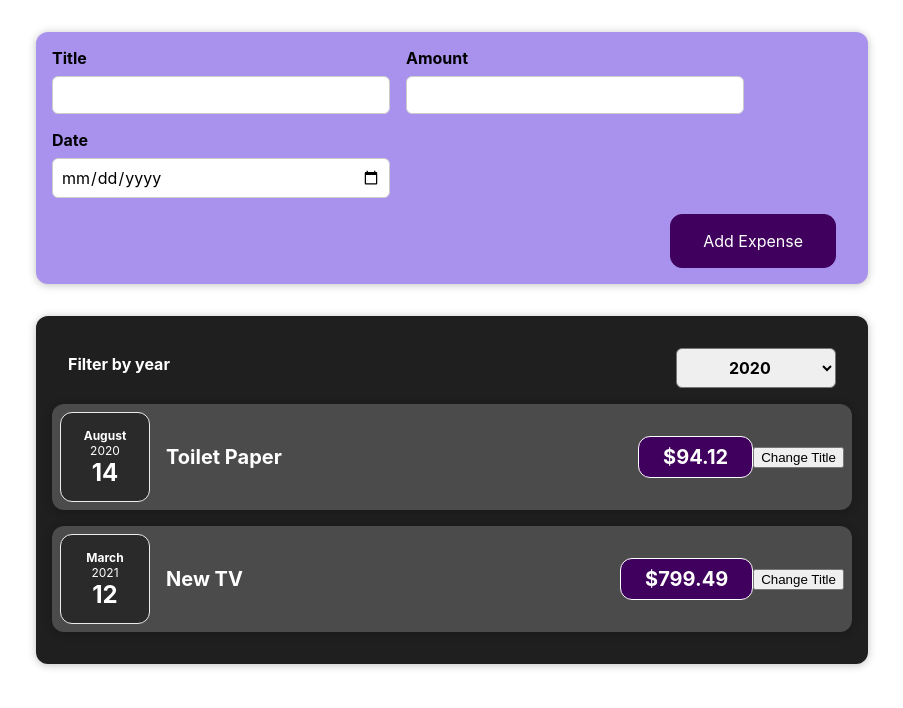
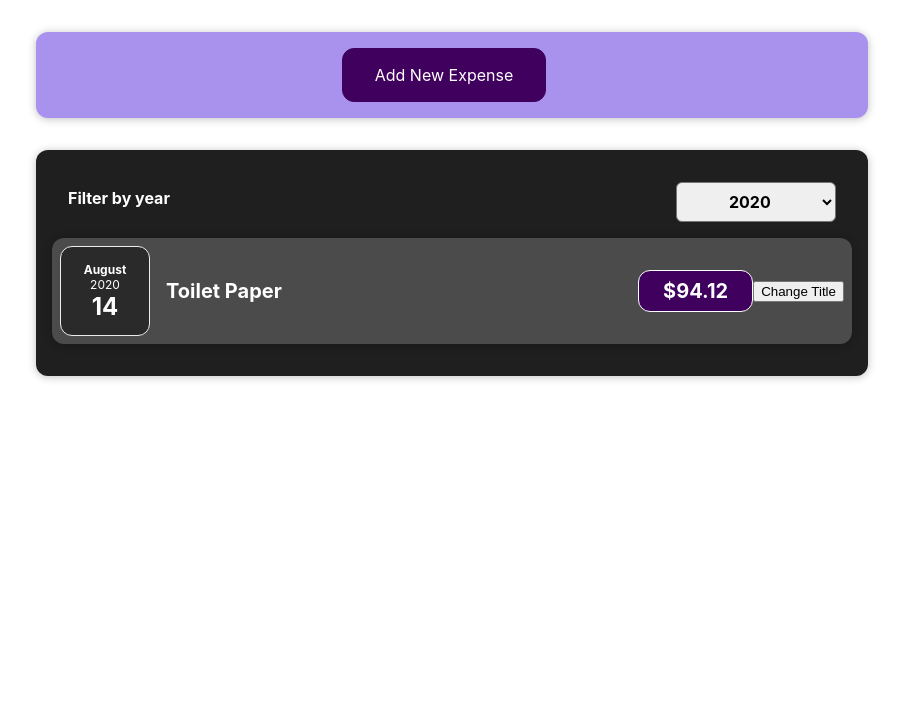
Before and after one commit to jiyoungbkim/react-complete-guide, a React (Create React App) app: page / in a window 1280 px wide. Shown: the top 708 px of the page, without its empty margins (188-1091 px from the left). Built offline with nearby package versions, Linux system fonts and the light colour scheme.

Commit message:
65-74: conditional rendering

```diff
--- a/src/App.js
+++ b/src/App.js
@@ -1,8 +1,8 @@
+import React, { useState } from "react";
 import Expenses from "./components/Expenses/Expenses";
 import NewExpense from "./components/NewExpense/NewExpense";
 
-function App() {
-  const expenses = [
+const DUMMY_EXPENSES = [
   {
     id: "e1",
     title: "Toilet Paper",
@@ -24,9 +24,16 @@
   },
 ];
 
+function App() {
+  const [expenses, setExpenses] = useState(DUMMY_EXPENSES);
+
   const addExpenseHandler = (expense) => {
     console.log("In App.js");
     console.log(expense);
+    setExpenses((prev) => {
+      console.log(Object.values(prev));
+      return [expense, ...prev];
+    });
   };
 
   return (
--- a/src/components/Expenses/ExpenseItem.js
+++ b/src/components/Expenses/ExpenseItem.js
@@ -14,6 +14,7 @@
   };
 
   return (
+    <li>
       <Card className="expense-item">
         <ExpenseDate date={props.date} />
         <div className="expense-item__description">
@@ -22,6 +23,7 @@
         </div>
         <button onClick={clickHandler}>Change Title</button>
       </Card>
+    </li>
   );
 }
 
--- a/src/components/Expenses/Expenses.js
+++ b/src/components/Expenses/Expenses.js
@@ -1,8 +1,8 @@
 import React, { useState } from "react";
 import Card from "../UI/Card";
-import ExpenseItem from "./ExpenseItem";
 import "./Expenses.css";
 import ExpensesFilter from "./ExpensesFilter";
+import ExpensesList from "./ExpensesList";
 
 function Expenses(props) {
   const [filteredYear, setFilteredYear] = useState("2020");
@@ -11,6 +11,10 @@
     setFilteredYear(seletedYear);
   };
 
+  const filteredExpenses = props.items.filter(
+    (expense) => expense.date.getFullYear().toString() === filteredYear
+  );
+
   return (
     <div>
       <Card className="expenses">
@@ -18,16 +22,7 @@
           selected={filteredYear}
           onChangeFilter={filterChangeHandler}
         />
-        <ExpenseItem
-          title={props.items[0].title}
-          amount={props.items[0].amount}
-          date={props.items[0].date}
-        />
-        <ExpenseItem
-          title={props.items[1].title}
-          amount={props.items[1].amount}
-          date={props.items[1].date}
-        />
+        <ExpensesList items={filteredExpenses} />
       </Card>
     </div>
   );
--- /dev/null
+++ b/src/components/Expenses/ExpensesList.css
@@ -0,0 +1,9 @@
+.expenses-list {
+  list-style: none;
+  padding: 0;
+}
+
+.expenses-list__fallback {
+  color: white;
+  text-align: center;
+}
--- /dev/null
+++ b/src/components/Expenses/ExpensesList.js
@@ -0,0 +1,24 @@
+import React from "react";
+import ExpenseItem from "./ExpenseItem";
+import "./ExpensesList.css";
+
+const ExpensesList = (props) => {
+  if (props.items.length === 0) {
+    return <h2 className="expenses-list__fallback">Found no expenses.</h2>;
+  }
+
+  return (
+    <ul className="expenses-list">
+      {props.items.map((expense) => (
+        <ExpenseItem
+          key={expense.id}
+          title={expense.title}
+          amount={expense.amount}
+          date={expense.date}
+        />
+      ))}
+    </ul>
+  );
+};
+
+export default ExpensesList;
--- a/src/components/NewExpense/ExpenseForm.css
+++ b/src/components/NewExpense/ExpenseForm.css
@@ -4,6 +4,10 @@
   gap: 1rem;
   margin-bottom: 1rem;
   text-align: left;
+}
+
+.center {
+  justify-content: center;
 }
 
 .new-expense__control label {
--- a/src/components/NewExpense/ExpenseForm.js
+++ b/src/components/NewExpense/ExpenseForm.js
@@ -31,7 +31,7 @@
     event.preventDefault();
     const expenseDate = {
       title: enteredTitle,
-      amout: enteredAmount,
+      amount: enteredAmount,
       date: new Date(enteredDate),
     };
     props.onSaveExpenseData(expenseDate);
@@ -73,6 +73,9 @@
         </div>
       </div>
       <div className="new-expense__actions">
+        <button type="button" onClick={props.onCancel}>
+          Cancel
+        </button>
         <button type="submit">Add Expense</button>
       </div>
     </form>
--- a/src/components/NewExpense/NewExpense.js
+++ b/src/components/NewExpense/NewExpense.js
@@ -1,19 +1,38 @@
-import React from "react";
+import React, { useState } from "react";
 import ExpenseForm from "./ExpenseForm";
 import "./NewExpense.css";
 
 const NewExpense = (props) => {
+  const [isEditing, setIsEditing] = useState(false);
+
   const saveExpenseDataHandler = (enteredExpenseData) => {
     const expenseData = {
       ...enteredExpenseData,
       id: Math.random().toString(),
     };
     props.onAddExpense(expenseData);
+    setIsEditing(false);
+  };
+
+  const startEditingHandler = () => {
+    setIsEditing(true);
+  };
+
+  const stopEditingHandler = () => {
+    setIsEditing(false);
   };
 
   return (
     <div className="new-expense">
-      <ExpenseForm onSaveExpenseData={saveExpenseDataHandler} />
+      {!isEditing && (
+        <button onClick={startEditingHandler}>Add New Expense</button>
+      )}
+      {isEditing && (
+        <ExpenseForm
+          onSaveExpenseData={saveExpenseDataHandler}
+          onCancel={stopEditingHandler}
+        />
+      )}
     </div>
   );
 };
```
Lines whose indentation alone changed are shown as unchanged.
